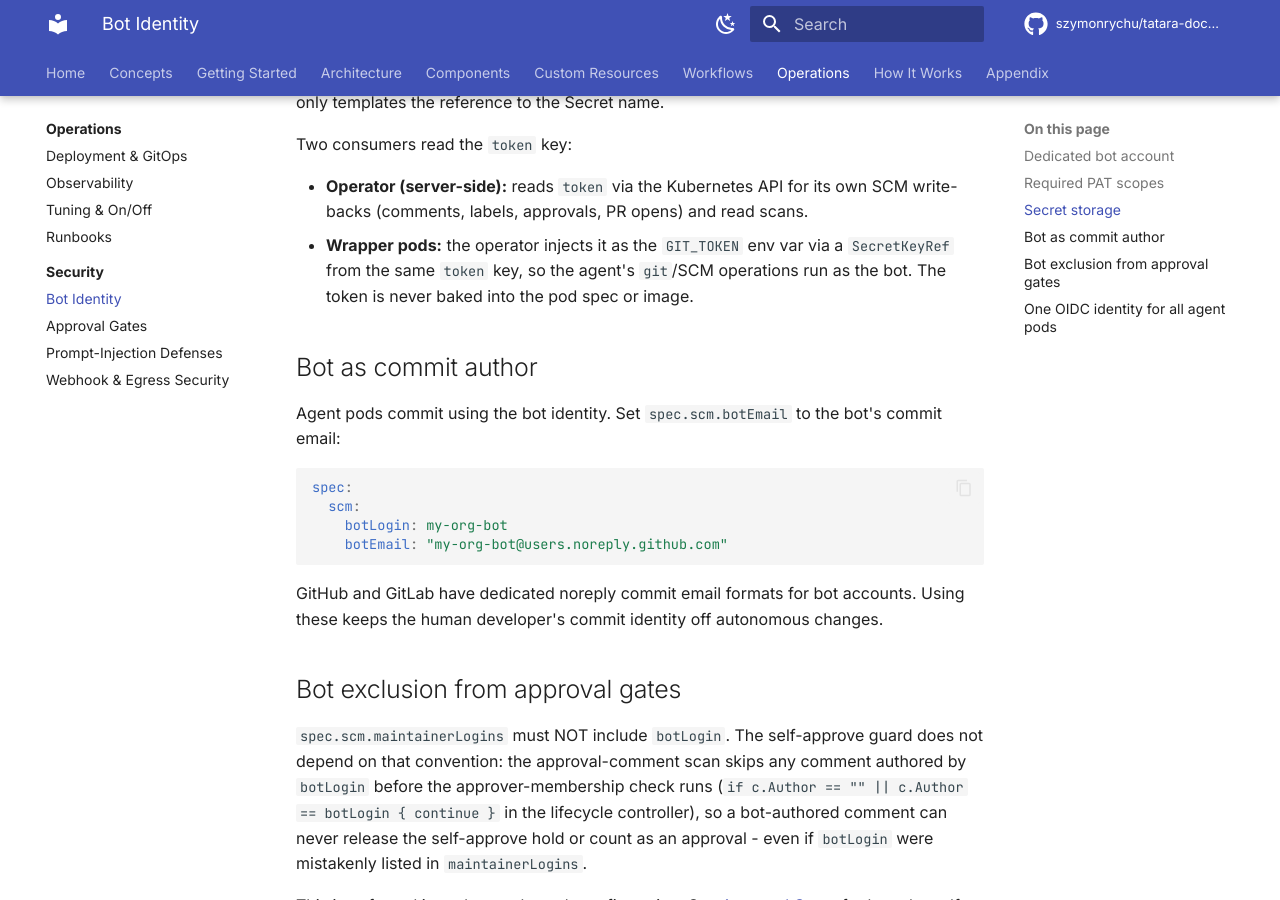
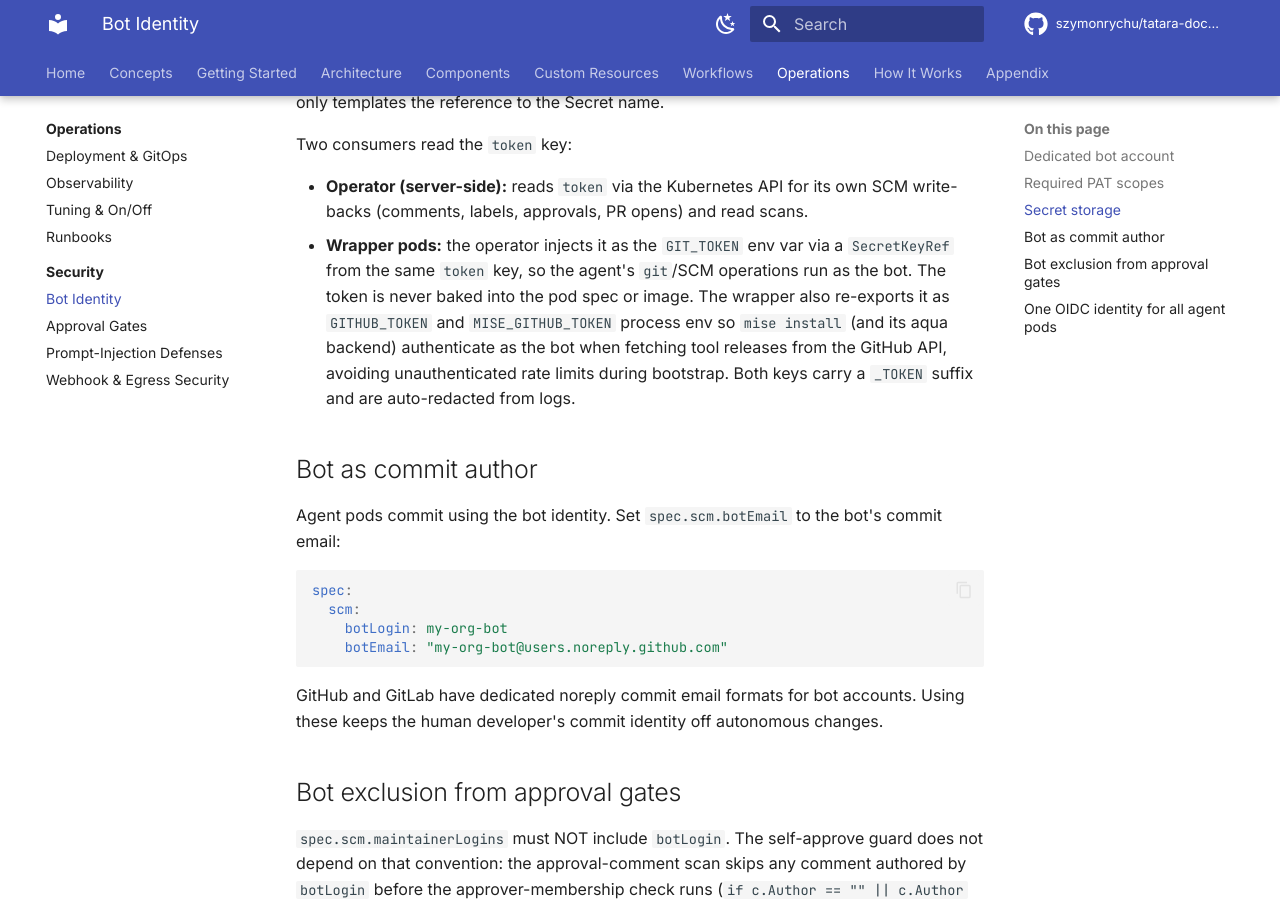
Before and after one commit to szymonrychu/tatara-documentation, an MkDocs documentation site: the page built from docs/operations/security/bot-identity.md, in a window 1280 px wide and 900 px high, scrolled down 1176 px. Built offline with MkDocs 1.6.1 and Material for MkDocs 9.7.7, drawn with Linux system fonts in a browser that asks for light colours; comment, search, counter and statistics services are not loaded; the version menu is left out.

Commit message:
tatara agent: tatara/docs-549b4a8 (#12)

```diff
--- a/docs/operations/security/bot-identity.md
+++ b/docs/operations/security/bot-identity.md
@@ -44,7 +44,7 @@ The key within the Secret is exactly `token` (validated alongside `webhookSecret
 Two consumers read the `token` key:
 
 - **Operator (server-side):** reads `token` via the Kubernetes API for its own SCM write-backs (comments, labels, approvals, PR opens) and read scans.
-- **Wrapper pods:** the operator injects it as the `GIT_TOKEN` env var via a `SecretKeyRef` from the same `token` key, so the agent's `git`/SCM operations run as the bot. The token is never baked into the pod spec or image.
+- **Wrapper pods:** the operator injects it as the `GIT_TOKEN` env var via a `SecretKeyRef` from the same `token` key, so the agent's `git`/SCM operations run as the bot. The token is never baked into the pod spec or image. The wrapper also re-exports it as `GITHUB_TOKEN` and `MISE_GITHUB_TOKEN` process env so `mise install` (and its aqua backend) authenticate as the bot when fetching tool releases from the GitHub API, avoiding unauthenticated rate limits during bootstrap. Both keys carry a `_TOKEN` suffix and are auto-redacted from logs.
 
 ## Bot as commit author
 
```
